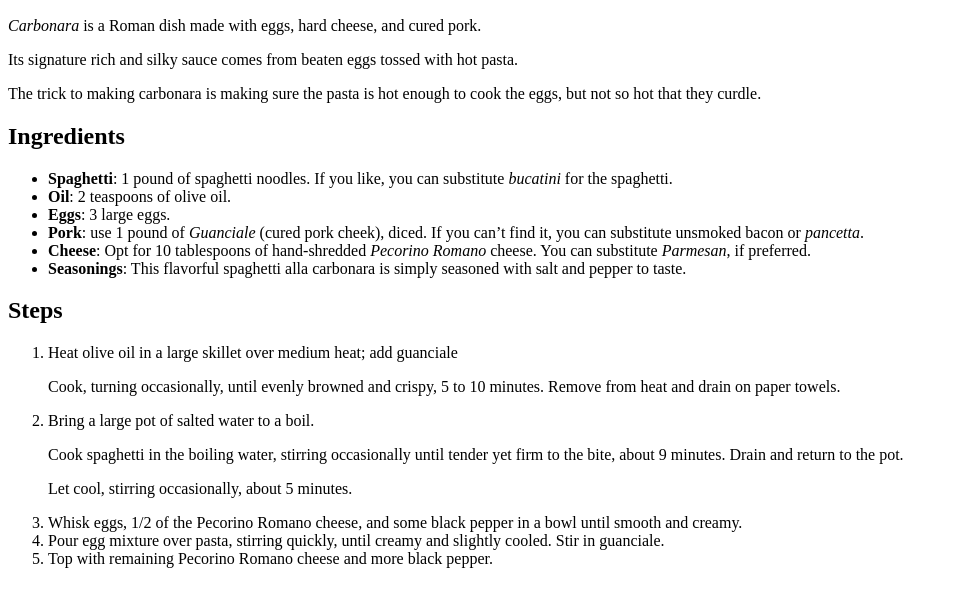
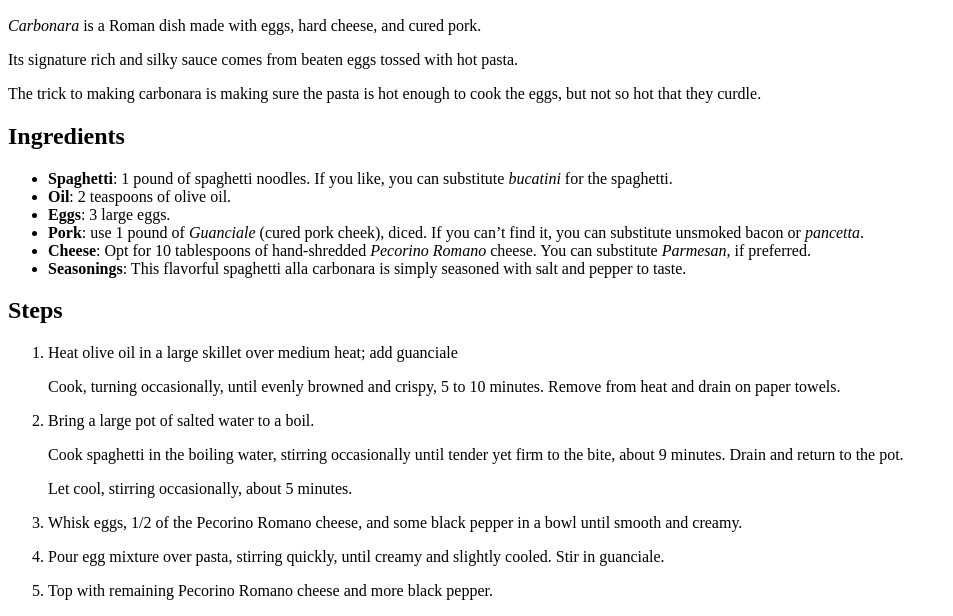
Before and after one commit to Solkol/odin-recipes, a plain HTML site: page recipes/carbonara.html in a window 1280 px wide. Shown: the part 434-1050 px from the top of the page, without its empty margins (0-953 px from the left). Before the commit the page ends 1018 px from the top, so only its background shows below. Drawn offline with Linux system fonts and the light colour scheme.

Commit message:
Fix structure of ordered list

```diff
--- a/recipes/carbonara.html
+++ b/recipes/carbonara.html
@@ -32,9 +32,9 @@
             <li><p>Bring a large pot of salted water to a boil.</p>
                 <p>Cook spaghetti in the boiling water, stirring occasionally until tender yet firm to the bite, about 9 minutes. Drain and return to the pot.</p>
                 <p>Let cool, stirring occasionally, about 5 minutes.</p></li>
-            <li>Whisk eggs, 1/2 of the Pecorino Romano cheese, and some black pepper in a bowl until smooth and creamy.</li>
-            <li>Pour egg mixture over pasta, stirring quickly, until creamy and slightly cooled. Stir in guanciale.</li>
-            <li>Top with remaining Pecorino Romano cheese and more black pepper.</li>
+            <li><p>Whisk eggs, 1/2 of the Pecorino Romano cheese, and some black pepper in a bowl until smooth and creamy.</p></li>
+            <li><p>Pour egg mixture over pasta, stirring quickly, until creamy and slightly cooled. Stir in guanciale.</p></li>
+            <li><p>Top with remaining Pecorino Romano cheese and more black pepper.</p></li>
         </ol>
     </body>
 </html>
```
